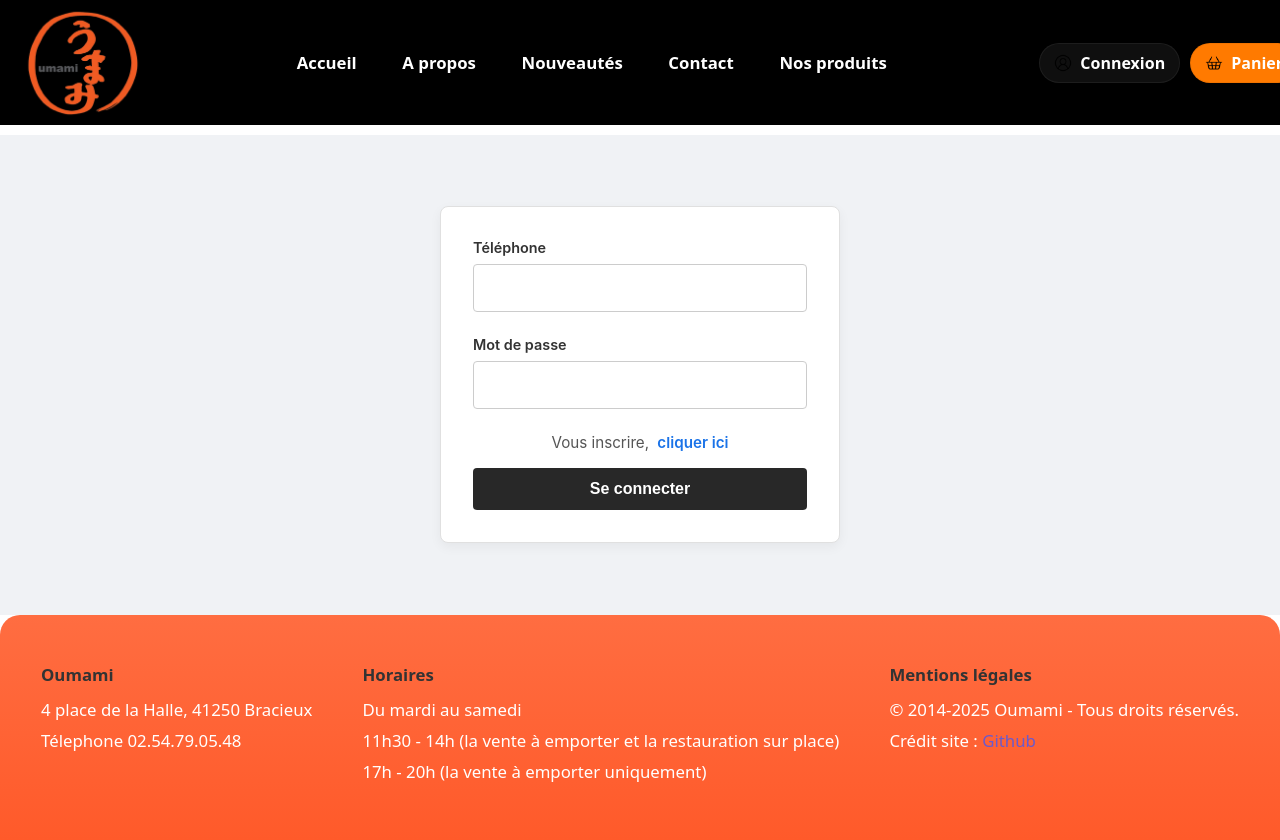
After one commit to nathan2612/Projet_FI_Groupe_17, a Flask app: page /connexion/ in a window 1280 px wide. The commit adds this page. Run offline with Flask 3, Linux system fonts and the light colour scheme; parts of the project's set-up code (start-up, migrations or seed data) failed here and were passed over.

Commit message:
connexion avancé

```diff
--- a/config.py
+++ b/config.py
@@ -4,5 +4,5 @@ SECRET_KEY = "730c3469-5303-432e-ad06-d0de212a7d98"
 
 SQLALCHEMY_DATABASE_URI = os.environ.get(
 	'DATABASE_URL',
-	'mysql+pymysql://joubert:joubert@servinfo-maria:3306/DBjoubert?charset=utf8mb4'
+	'mysql+pymysql://nathan:nathan@localhost:3306/oumami?charset=utf8mb4'
 )
--- a/monApp/commands.py
+++ b/monApp/commands.py
@@ -94,9 +94,10 @@ def loaddb(filename):
     for entry in data.get('clients', []) or []:
         obj = CLIENT(
             id_client=entry.get('id_client'),
-            nom_client=entry.get('nom_client'),
-            prenom_client=entry.get('prenom_client'),
+            nom=entry.get('nom'),
+            prenom=entry.get('prenom'),
             telephone=entry.get('telephone'),
+            mot_de_passe=entry.get('mot_de_passe'),
             banni=entry.get('banni', False)
         )
         db.session.merge(obj)
--- a/monApp/forms.py
+++ b/monApp/forms.py
@@ -2,3 +2,15 @@ from flask_wtf import FlaskForm
 from wtforms import StringField, HiddenField, SelectField
 from wtforms.validators import DataRequired
 from monApp import db
+
+class InscriptionForm(FlaskForm):
+    id_client = HiddenField('id_client')
+    prenom = StringField('Prénom', validators=[DataRequired()])
+    nom = StringField('Nom', validators=[DataRequired()])
+    telephone = StringField('Téléphone', validators=[DataRequired()])
+    mot_de_passe = StringField('Mot de passe', validators=[DataRequired()])
+    confirmation_mot_de_passe = StringField('Confirmer le mot de passe', validators=[DataRequired()])
+
+class ConnexionForm(FlaskForm):
+    telephone = StringField('Téléphone', validators=[DataRequired()])
+    mot_de_passe = StringField('Mot de passe', validators=[DataRequired()])
--- a/monApp/models.py
+++ b/monApp/models.py
@@ -44,9 +44,10 @@ class PLAT(db.Model):
 class CLIENT(db.Model,UserMixin):
 	__tablename__ = 'clients'
 	id_client = db.Column(db.Integer, primary_key=True)
-	nom_client = db.Column(db.String(100))
-	prenom_client = db.Column(db.String(100))
+	nom = db.Column(db.String(100))
+	prenom = db.Column(db.String(100))
 	telephone = db.Column(db.String(15))
+	mot_de_passe = db.Column(db.String(255))
 	banni = db.Column(db.Boolean, default=False)
 
 	commandes = db.relationship('COMMANDE', back_populates='client')
--- /dev/null
+++ b/monApp/static/connexion.css
@@ -0,0 +1,114 @@
+/* * =========================================
+ * STYLES ISOLÉS POUR LA PAGE DE CONNEXION
+ * =========================================
+ * * Tous les styles ici sont préfixés par .login-page-specific
+ * pour éviter tout conflit avec vos autres fichiers CSS.
+*/
+
+/* * Conteneur principal pleine page.
+ * Il remplace le style de la balise <BODY>
+*/
+.login-page-specific {
+    font-family: -apple-system, BlinkMacSystemFont, "Segoe UI", Roboto, Helvetica, Arial, sans-serif;
+    background-color: #f0f2f5;
+    color: #333;
+
+    /* Techniques de centrage */
+    display: flex;
+    justify-content: center;
+    align-items: center;
+    min-height: 60vh; /* Prend au moins toute la hauteur de l'écran */
+    padding: 1rem; /* Un peu d'espace sur mobile */
+
+    /* Réinitialisation du box-sizing UNIQUEMENT pour cette section */
+    box-sizing: border-box;
+}
+
+/* * Réinitialisation légère pour les éléments
+ * UNIQUEMENT à l'intérieur de notre conteneur.
+*/
+.login-page-specific *,
+.login-page-specific *::before,
+.login-page-specific *::after {
+    box-sizing: inherit; /* Hérite du box-sizing: border-box; ci-dessus */
+    margin: 0;
+    padding: 0;
+}
+
+
+/* La carte / boîte blanche du formulaire */
+.login-page-specific .login-form-container {
+    background-color: #ffffff;
+    border: 1px solid #e0e0e0;
+    border-radius: 8px;
+    box-shadow: 0 4px 12px rgba(0, 0, 0, 0.05);
+    padding: 2rem;
+    width: 100%;
+    max-width: 400px;
+}
+
+/* Groupe pour label + champ */
+.login-page-specific .login-form-group {
+    margin-bottom: 1.5rem;
+}
+
+.login-page-specific .login-form-group label {
+    display: block;
+    font-weight: 600;
+    margin-bottom: 0.5rem;
+    font-size: 0.9rem;
+}
+
+/* Champ de saisie spécifique */
+.login-page-specific .login-form-input {
+    width: 100%;
+    padding: 0.75rem;
+    border: 1px solid #ccc;
+    border-radius: 4px;
+    font-size: 1rem;
+    line-height: 1.4; /* Améliore la lisibilité */
+}
+
+.login-page-specific .login-form-input::placeholder {
+    color: #aaa;
+}
+
+/* Bouton de connexion spécifique */
+.login-page-specific .login-form-button {
+    width: 100%;
+    padding: 0.75rem;
+    border: none;
+    border-radius: 4px;
+    background-color: #282828;
+    color: #ffffff;
+    font-size: 1rem;
+    font-weight: bold;
+    cursor: pointer;
+    transition: background-color 0.3s ease;
+}
+
+.login-page-specific .login-form-button:hover {
+    background-color: #444;
+}
+
+/* Small info / signup link between password and submit */
+.login-page-specific .login-form-info {
+    text-align: center;
+    margin-bottom: 1rem;
+}
+
+.login-page-specific .signup-text {
+    font-size: 0.95rem;
+    color: #555;
+}
+
+.login-page-specific .signup-link {
+    color: #1a73e8;
+    text-decoration: none;
+    font-weight: 600;
+    margin-left: 0.25rem;
+}
+
+.login-page-specific .signup-link:hover {
+    text-decoration: underline;
+}
--- a/monApp/templates/base.html
+++ b/monApp/templates/base.html
@@ -31,11 +31,11 @@
 				</nav>
 
 				<div class="nav-actions">
-					<a href="/connexion" class="btn-connexion">
+					<a href="{{ url_for('connexion') }}" class="btn-connexion">
 						<img src="{{ url_for('static', filename='images/account.png') }}" alt="Icône utilisateur" class="icon icon-user">
 						Connexion
 					</a>
-					<a href="/panier" class="btn-panier">
+					<a href="{{ url_for('panier') }}" class="btn-panier">
 						<img src="{{ url_for('static', filename='images/shop.png') }}" alt="Icône panier" class="icon icon-panier">
 						Panier
 					</a>
--- /dev/null
+++ b/monApp/templates/connexion.html
@@ -0,0 +1,43 @@
+{% extends "base.html" %}
+
+{% block styles %}
+    <link rel="stylesheet" href="{{ url_for('static', filename='connexion.css') }}">
+{% endblock %}
+
+{% block main %}
+    <div class="login-page-specific">
+
+        <div class="login-form-container">
+            <form method="post" action="{{ url_for('connexion') }}">
+                {% if error %}
+                    <div class="field-errors">{{ error }}</div>
+                {% endif %}
+
+                <div class="login-form-group">
+                    {{ form.telephone.label }}
+                    {{ form.telephone(class="login-form-input") }}
+                    {% if form.telephone.errors %}
+                        <div class="field-errors">{{ form.telephone.errors[0] }}</div>
+                    {% endif %}
+                </div>
+
+                <div class="login-form-group">
+                    {{ form.mot_de_passe.label }}
+                    {{ form.mot_de_passe(class="login-form-input") }}
+                    {% if form.mot_de_passe.errors %}
+                        <div class="field-errors">{{ form.mot_de_passe.errors[0] }}</div>
+                    {% endif %}
+                </div>
+
+                <div class="login-form-info">
+                    <p class="signup-text">Vous inscrire, <a class="signup-link" href="{{ url_for('inscription') }}">cliquer ici</a></p>
+                </div>
+
+                <button type="submit" class="login-form-button">
+                    Se connecter
+                </button>
+            </form>
+        </div>
+
+    </div>
+{% endblock %}
--- a/monApp/views.py
+++ b/monApp/views.py
@@ -1,7 +1,10 @@
-from monApp.models import PLAT,CATEGORIE
+from monApp.models import PLAT,CATEGORIE,CLIENT
 from .app import app
-from flask import render_template, request, url_for
+from flask import render_template, request, url_for, redirect
 from .app import db
+from .forms import InscriptionForm, ConnexionForm
+from flask_login import login_user
+from hashlib import sha256
 from math import ceil
 
 @app.route('/')
@@ -77,6 +80,45 @@ def apropos():
 def nouveaute():
     return render_template("nouveaute.html")
 
+@app.route('/connexion/', methods=['GET', 'POST'])
+def connexion():
+    form = ConnexionForm()
+    error = None
+    if form.validate_on_submit():
+        telephone = form.telephone.data
+        passwd = form.mot_de_passe.data
+        client = db.session.query(CLIENT).filter_by(telephone=telephone).first()
+        if client and not client.banni:
+            m = sha256()
+            m.update(passwd.encode())
+            if m.hexdigest() == client.mot_de_passe:
+                login_user(client)
+                return redirect(url_for('index'))
+        error = 'Téléphone ou mot de passe invalide'
+    return render_template("connexion.html", form=form, error=error)
+
+@app.route('/panier/')
+def panier():
+    return render_template("index.html")
+
+@app.route('/inscription/', methods=['GET', 'POST'])
+def inscription():
+    form = InscriptionForm()
+    if form.validate_on_submit():
+        if not db.session.query(CLIENT).filter_by(telephone=form.telephone.data).first() and form.mot_de_passe.data == form.confirmation_mot_de_passe.data:
+            from hashlib import sha256
+            m = sha256()
+            m.update(form.mot_de_passe.data.encode())
+            new_client = CLIENT(
+                prenom=form.prenom.data,
+                nom=form.nom.data,
+                telephone=form.telephone.data,
+                mot_de_passe=m.hexdigest()
+            )
+            db.session.add(new_client)
+            db.session.commit()
+        return redirect(url_for('connexion'))
+    return render_template("inscription.html", form=form)
 
 
 if __name__ == "__main__":
```
Also changed, not shown: monApp/data/data.yml (+9 -6 lines), monApp/static/inscription.css (added, +108 -0 lines), monApp/templates/inscription.html (added, +62 -0 lines).
